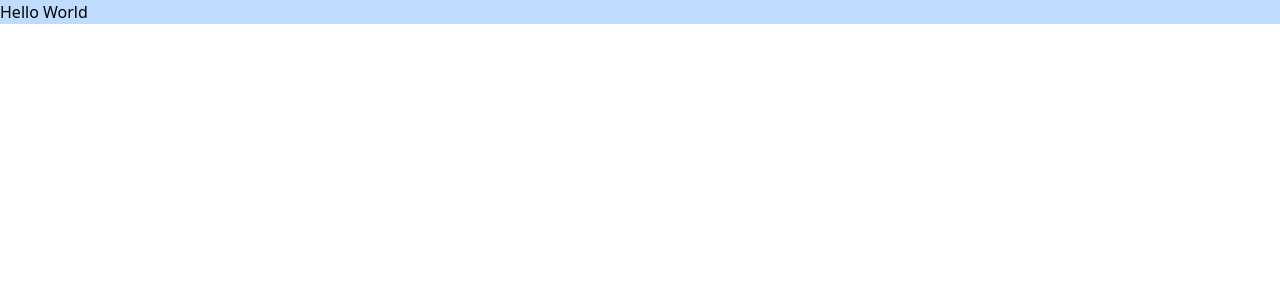
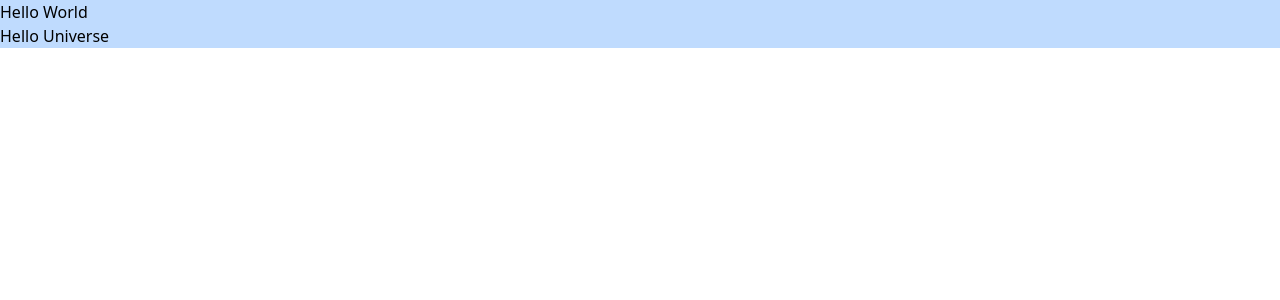
Before and after one commit to JonathanDuarteGH/react-project-pizza, a React (Create React App) app in the folder client/: page / in a window 1280 px wide. Shown: the top 300 px of the page. Built offline with nearby package versions, Linux system fonts and the light colour scheme.

Commit message:
using tailwind css as main styling support

```diff
--- a/client/src/App.js
+++ b/client/src/App.js
@@ -4,6 +4,7 @@ const App = () => {
   return (
     <div className="bg-blue-200">
       <h1>Hello World</h1>
+      <h2>Hello Universe</h2>
     </div>
   )
 }
```
Also changed, not shown: 2 other files (tests, documents, lock files or other folders).
